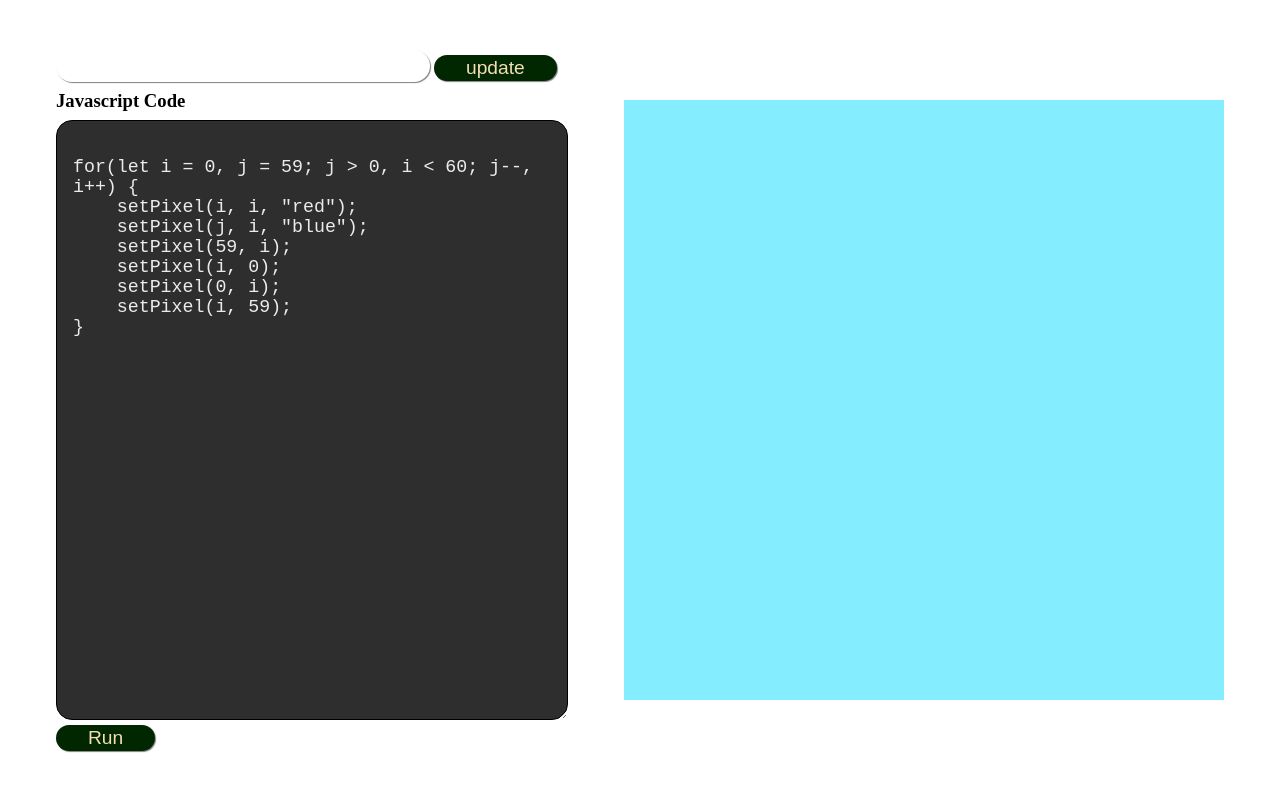
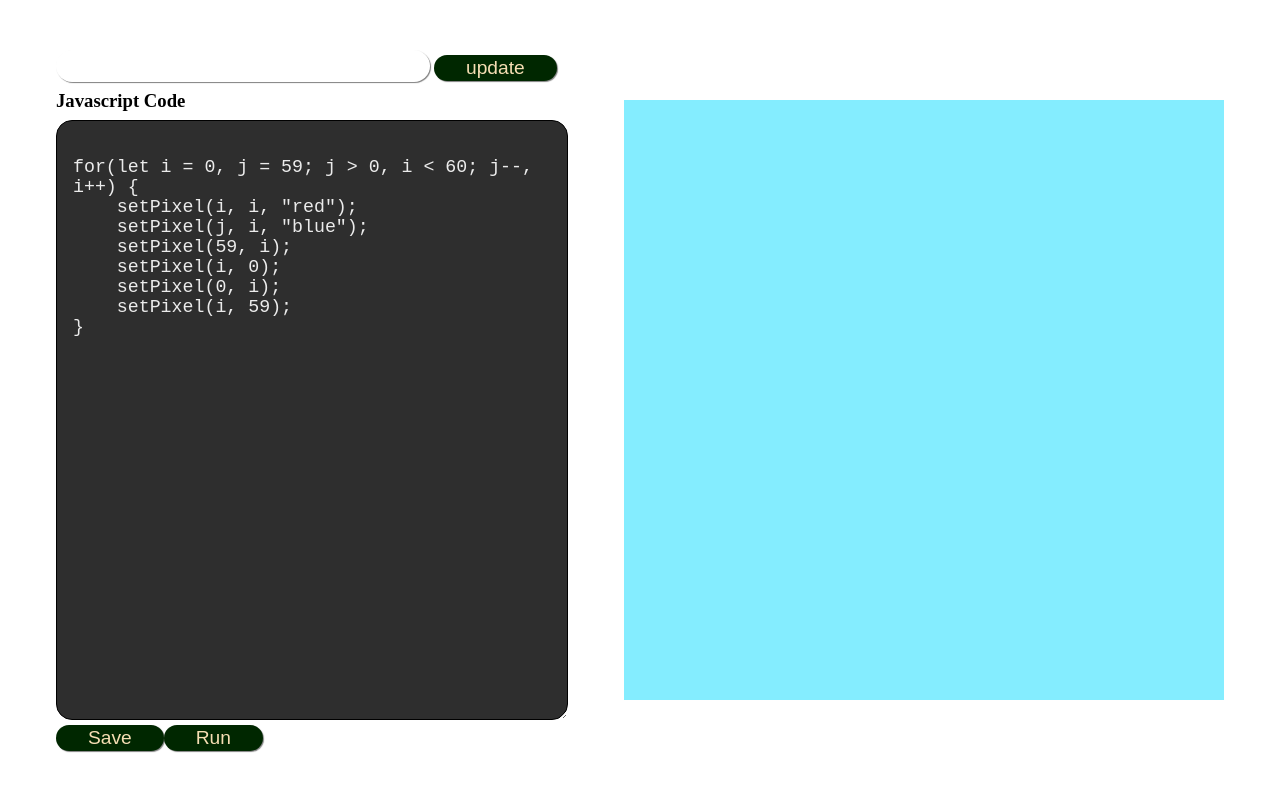
Before and after one commit to kidanekalM/Raster, a plain HTML site: page index.html in a window 1280 px wide. Drawn offline with Linux system fonts and the light colour scheme.

Commit message:
Update index.html

```diff
--- a/index.html
+++ b/index.html
@@ -32,6 +32,7 @@ for(let i = 0, j = 59; j > 0, i < 60; j--, i++) {
 
             <div class="btnCont">
 
+                <button class="btn" id="save">Save</button>
                 <button class="btn" id="run">Run</button>
             </div>
         </div>
```
